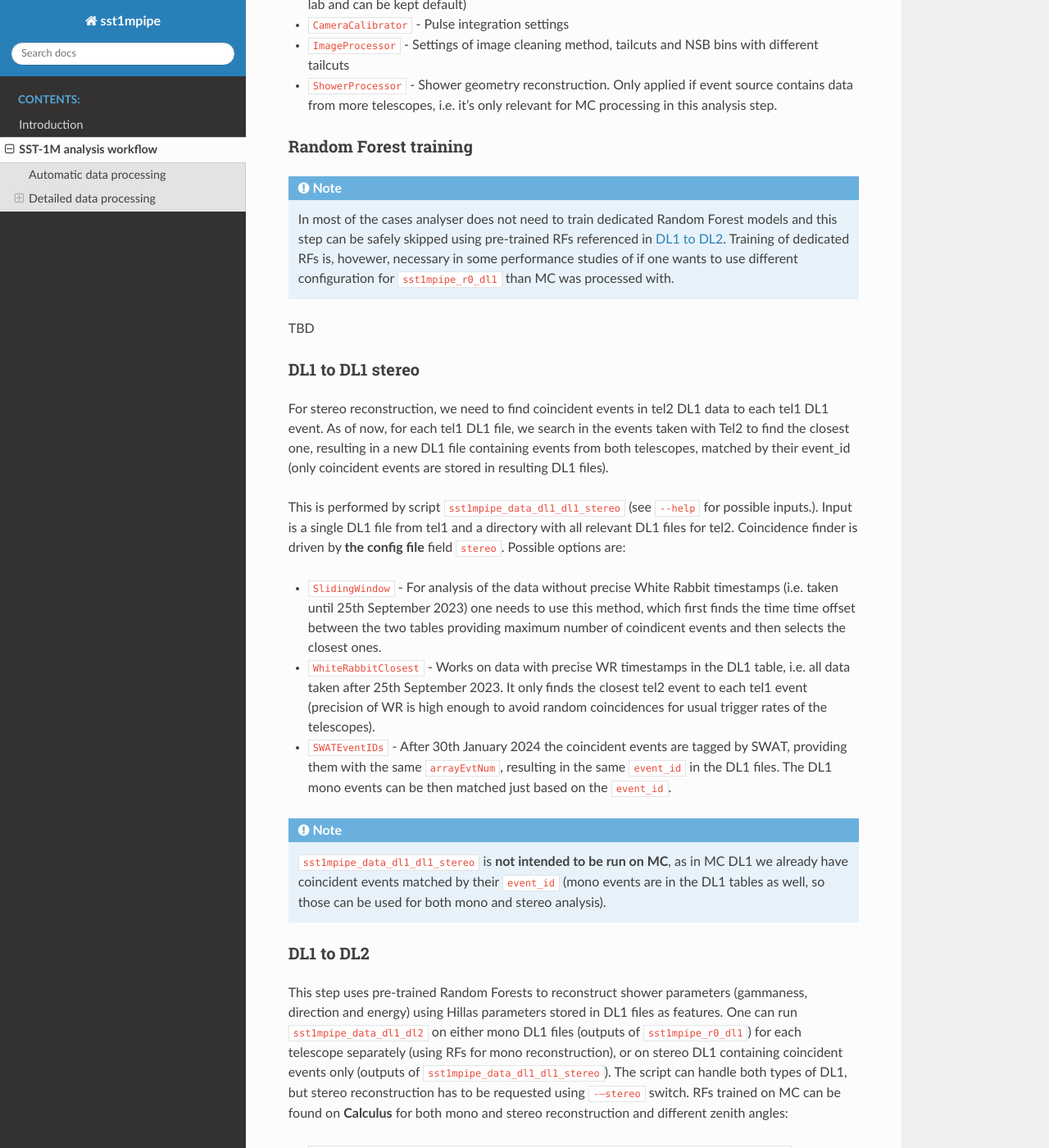
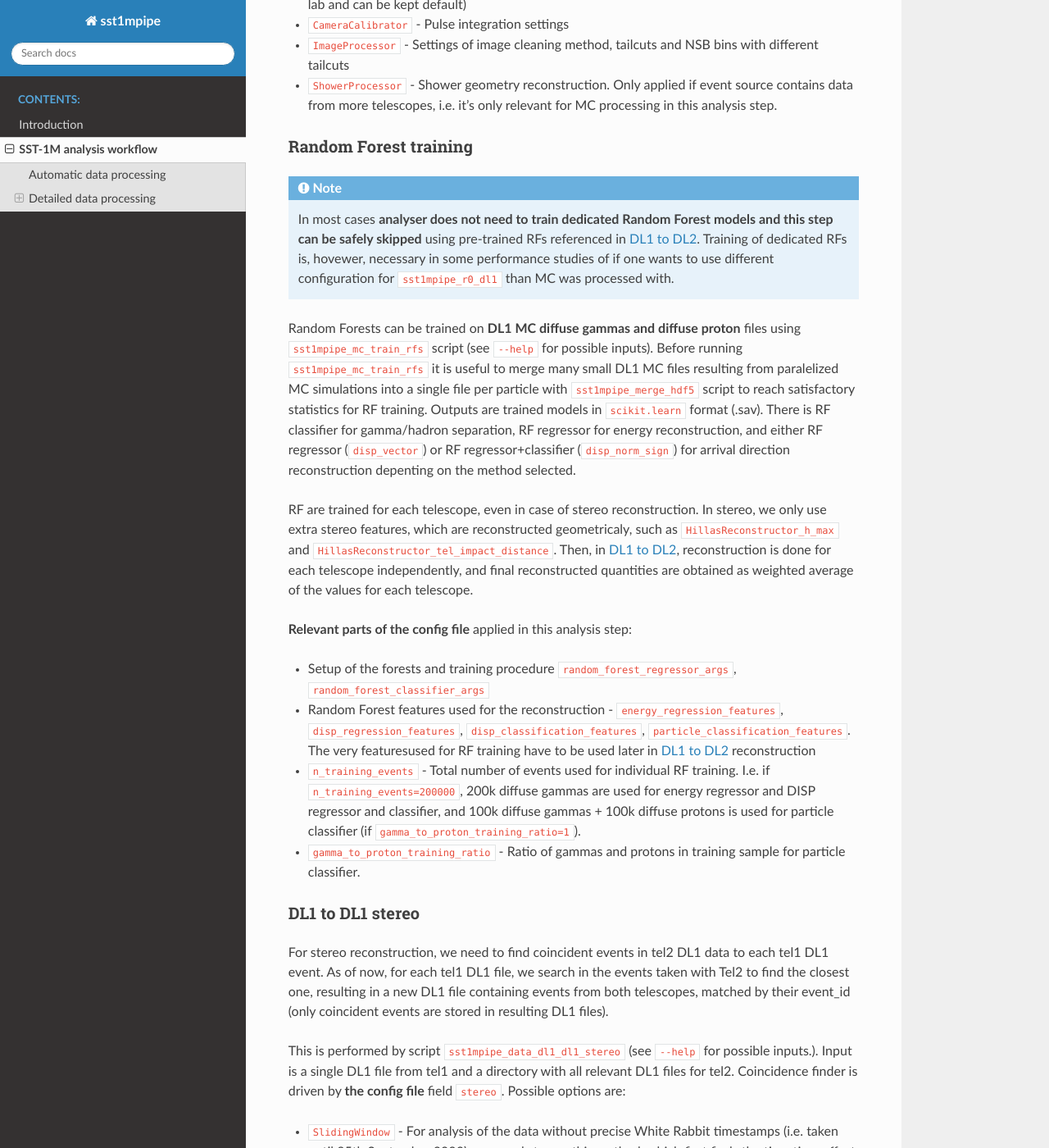
Before and after one commit to aminnakhle/sst1mpipe, a Sphinx documentation site: the page built from docs/sst1m_analysis_workflow.rst, in a window 1280 px wide and 1400 px high, scrolled down 2407 px. Shown: the whole window at 82% size. Built offline with Sphinx 7.4.7 and the Read the Docs theme 2.0.0, drawn with Linux system fonts in a browser that asks for light colours; some of the changed text lies outside the part shown.

Commit message:
add more documentation

```diff
--- a/docs/sst1m_analysis_workflow.rst
+++ b/docs/sst1m_analysis_workflow.rst
@@ -117,12 +117,31 @@ Random Forest training
 
 .. note::
 
-    In most of the cases analyser does not need to train dedicated Random Forest models and this step can be safely skipped using pre-trained RFs
+    In most cases **analyser does not need to train dedicated Random Forest models and this step can be safely skipped** using pre-trained RFs
     referenced in :ref:`dl1_dl2`. Training of dedicated RFs is, hovewer, necessary in some performance studies of if one wants to use different
     configuration for ``sst1mpipe_r0_dl1`` than MC was processed with.
 
-TBD
+Random Forests can be trained on **DL1 MC diffuse gammas and diffuse proton** files using ``sst1mpipe_mc_train_rfs`` script (see
+``--help`` for possible inputs). Before running ``sst1mpipe_mc_train_rfs`` it is useful to merge many small DL1 MC files resulting
+from paralelized MC simulations into a single file per particle with ``sst1mpipe_merge_hdf5`` script to reach satisfactory
+statistics for RF training. Outputs are trained models in ``scikit.learn`` format (.sav). There is RF classifier for gamma/hadron
+separation, RF regressor for energy reconstruction, and either RF regressor (``disp_vector``) or RF regressor+classifier (``disp_norm_sign``)
+for arrival direction reconstruction depenting on the method selected.
 
+RF are trained for each telescope, even in case of stereo reconstruction. In stereo, we only use extra stereo features,
+which are reconstructed geometricaly, such as ``HillasReconstructor_h_max`` and ``HillasReconstructor_tel_impact_distance``.
+Then, in :ref:`dl1_dl2`, reconstruction is done for each telescope independently, and final reconstructed quantities are
+obtained as weighted average of the values for each telescope.
+
+**Relevant parts of the config file** applied in this analysis step:
+
+* Setup of the forests and training procedure ``random_forest_regressor_args``, ``random_forest_classifier_args``
+
+* Random Forest features used for the reconstruction - ``energy_regression_features``, ``disp_regression_features``, ``disp_classification_features``, ``particle_classification_features``. The very featuresused for RF training have to be used later in :ref:`dl1_dl2` reconstruction
+
+* ``n_training_events`` - Total number of events used for individual RF training. I.e. if ``n_training_events=200000``, 200k diffuse gammas are used for energy regressor and DISP regressor and classifier, and 100k diffuse gammas + 100k diffuse protons is used for particle classifier (if ``gamma_to_proton_training_ratio=1``).
+
+* ``gamma_to_proton_training_ratio`` - Ratio of gammas and protons in training sample for particle classifier.
 
 
 .. _dl1_dl1_stereo:
```
Also changed, not shown: other parts of docs/sst1m_analysis_workflow.rst (+2 -1 lines).
